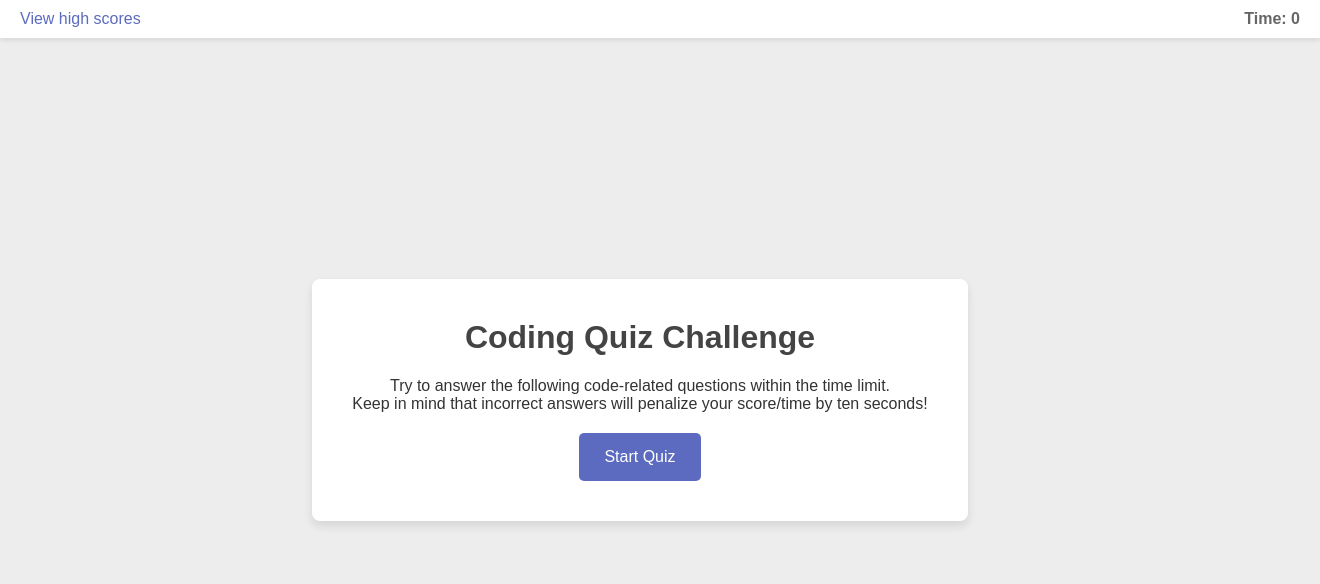
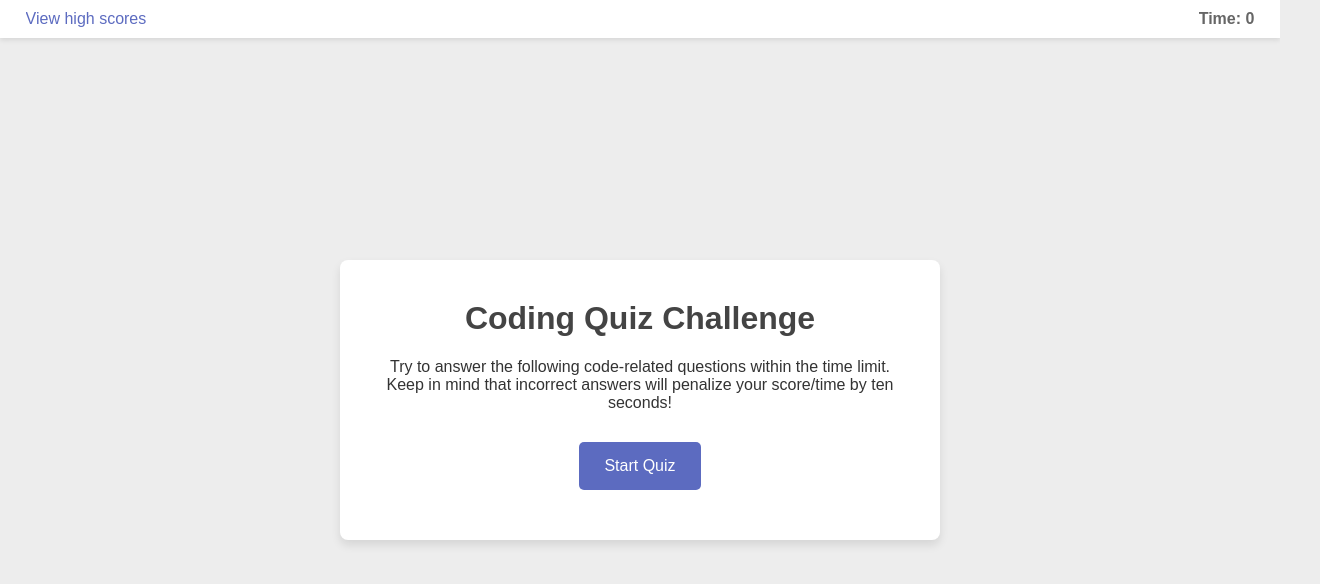
Before and after one commit to lvanness7690/code-quiz, a plain HTML site: page index.html in a window 1280 px wide. Shown: the whole page, 1320 px wide, since content can reach past the window. Drawn offline with Linux system fonts and the light colour scheme.

Commit message:
updated css

```diff
--- a/assets/css/style.css
+++ b/assets/css/style.css
@@ -8,6 +8,11 @@ body {
     align-items: center;
     height: 100vh;
     margin: 0;
+    overflow-x: hidden;
+}
+
+*, *:before, *:after {
+    box-sizing: border-box;
 }
 
 header {
@@ -15,12 +20,18 @@ header {
     top: 0;
     left: 0;
     width: 100%;
-    padding: 10px 20px;
+    padding: 10px 2%;
     display: flex;
     justify-content: space-between;
     align-items: center;
     background-color: #ffffff;
     box-shadow: 0 2px 5px rgba(0, 0, 0, 0.1);
+}
+
+#timer, #view-high-scores {
+    white-space: nowrap;
+    overflow: hidden;
+    text-overflow: ellipsis;
 }
 
 #timer {
@@ -30,6 +41,7 @@ header {
 
 .main-content {
     text-align: center;
+    width: 100%;
     max-width: 600px;
     background-color: #ffffff;
     padding: 40px;
@@ -48,7 +60,7 @@ p {
     margin: 20px 0;
 }
 
-button {
+button, .main-content button {
     padding: 15px 25px;
     background-color: #5C6BC0;
     color: #ffffff;
@@ -57,9 +69,10 @@ button {
     font-size: 1rem;
     cursor: pointer;
     transition: background-color 0.3s ease;
+    margin: 10px;  /* This ensures there's a margin on all sides */
 }
 
-button:hover {
+button:hover, .main-content button:hover {
     background-color: #3F51B5;
 }
 
--- a/index.html
+++ b/index.html
@@ -3,7 +3,7 @@
 <head>
     <meta charset="UTF-8">
     <meta name="viewport" content="width=device-width, initial-scale=1.0">
-    <title>Coding Quiz Challenge</title>
+    <title>Coding Quiz</title>
     <link rel="stylesheet" href="assets/css/style.css">
 </head>
 <body>
```
Also changed, not shown: 1 other file.
